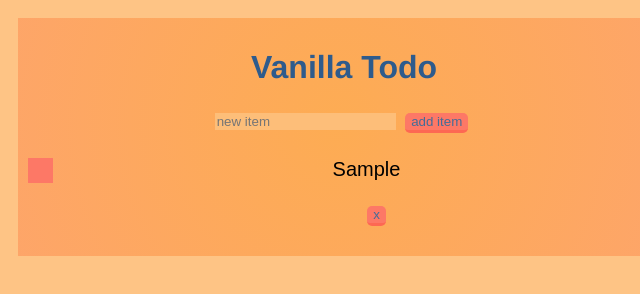
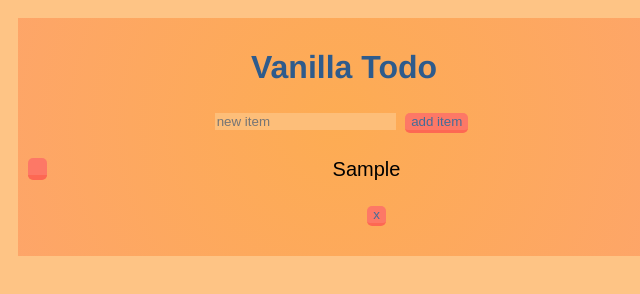
Before and after one commit to molinajes/react-refresh, a website: page index.html in a window 1280 px wide. Both pictures are taken after typing "Sample" into the empty fields and a click on the button "add item". Shown: the full height of the page, 0-640 px from the left. Drawn offline with nearby package versions, Linux system fonts and the light colour scheme.

Commit message:
Enable checkbox functionality

```diff
--- a/index.css
+++ b/index.css
@@ -2,17 +2,11 @@ html {
   min-height: 100%;
   background: #fec485;
   font-family:Arial, sans-serif;
-
 }
 
 h1 {
    font-family: Helvetica, sans-serif;
    color: #2e5b8c;
-}
-
-/* hide initial checkbox*/
-input[type=checkbox] {
-  visibility: hidden;
 }
 
 /* position custom checkbox */
@@ -25,28 +19,25 @@ input[type=checkbox] {
   font-size: 20px;
 }
 
+/* hide initial checkbox*/
+input[type=checkbox] {
+  visibility: hidden;
+}
+
 /* custom checkbox */
 .custom-checkbox {
   position: absolute;
   top: 0;
   left: 0;
-  height: 25px;
-  width: 25px;
+  height: 17px;
+  width: 19px;
   background: #fd7866;
-}
-
-/* custom checkbox active */
-.item-container input:active ~ .custom-checkbox {
-  background: #456d98;
-}
-
-/* background color of when checkbox is checked */
-.item-container input:checked ~ .custom-checkbox {
-  background: #fd7866;
+  border-radius: 5px;
+  border-bottom: .25em solid #fd6853;
 }
 
 /* checkmark to be shown */
-.item-container:after {
+.custom-checkbox:after {
   content: "";
   position: absolute;
   display: none;
@@ -58,18 +49,17 @@ input[type=checkbox] {
 }
 
 /* styling checkmark */
-.item-checkbox .custom-checkbox:after {
-  left: 8px;
-  bottom: 5px;
-  width: 6px;
-  height: 12px;
-  border: 1px solid #456d98;
-  border-width: 0 4px 4px 0;
+.item-container .custom-checkbox:after {
+  left:7px;
+  bottom: 3px;
+  width: 3px;
+  height: 9px;
+  border: solid #456d98;
+  border-width: 0 2px 2px 0;
   -webkit-transform: rotate(45deg);
   -ms-transform: rotate(45deg);
   transform: rotate(45deg);
 }
-
 
 .add-item__input {
   background: #fdbe79;
```
